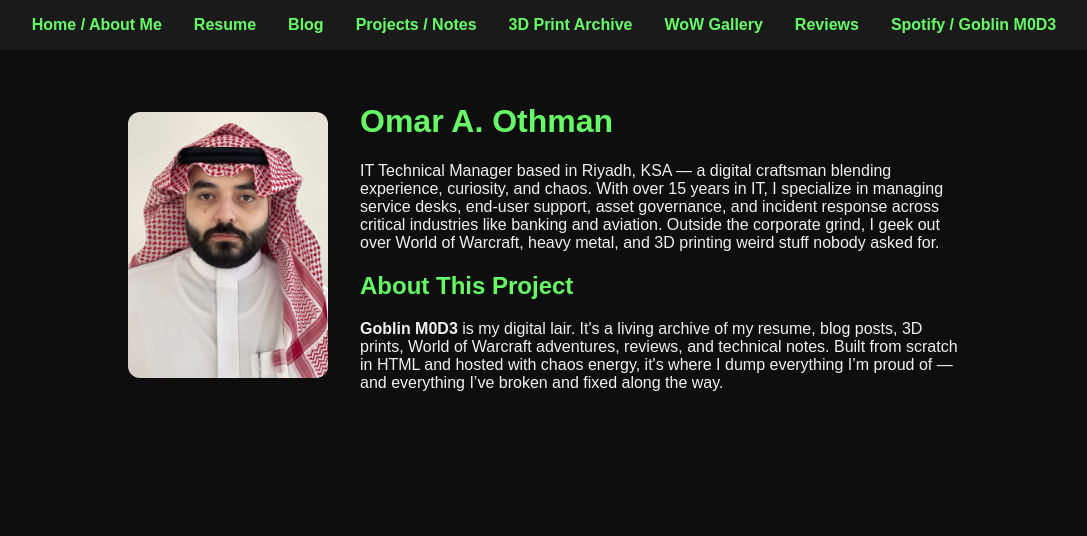
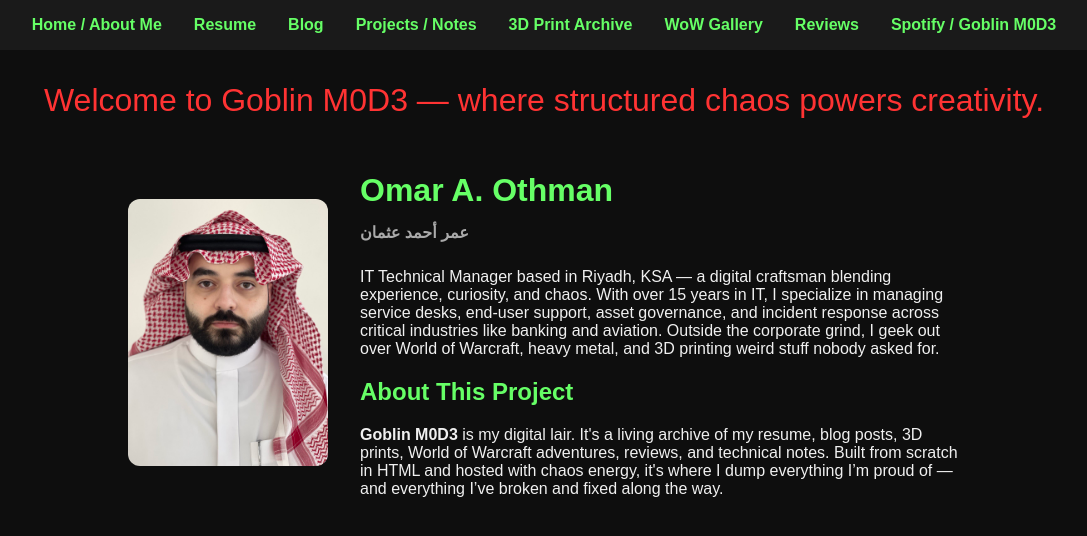
Before and after one commit to Niiro92Othman/Omar, a plain HTML site: page index.html in a window 1280 px wide. Shown: the whole page, without its empty margins (96-1183 px from the left). Drawn offline with Linux system fonts and the light colour scheme.

Commit message:
Update index.html
A bold welcome message at the top:
“Welcome to Goblin M0D3 — where structured chaos powers creativity.”

My full name in both English and Arabic:
Omar A. Othman / عمر أحمد عثمان

Increased font size and alignment for better impact.

```diff
--- a/index.html
+++ b/index.html
@@ -33,6 +33,12 @@
       flex-direction: column;
       align-items: center;
     }
+    .welcome {
+      font-size: 2rem;
+      color: #ff3333;
+      text-align: center;
+      margin-bottom: 2rem;
+    }
     .intro {
       display: flex;
       flex-direction: row;
@@ -67,10 +73,11 @@
     <a href="spotify.html">Spotify / Goblin M0D3</a>
   </nav>
   <main>
+    <div class="welcome">Welcome to Goblin M0D3 — where structured chaos powers creativity.</div>
     <div class="intro">
       <img src="photo_2022-09-27_22-55-32 (4).jpg" alt="Omar A. Othman">
       <div class="bio">
-        <h1>Omar A. Othman</h1>
+        <h1>Omar A. Othman<br><span style="font-size: 1rem; color: #aaa;">عمر أحمد عثمان</span></h1>
         <p>IT Technical Manager based in Riyadh, KSA — a digital craftsman blending experience, curiosity, and chaos. With over 15 years in IT, I specialize in managing service desks, end-user support, asset governance, and incident response across critical industries like banking and aviation. Outside the corporate grind, I geek out over World of Warcraft, heavy metal, and 3D printing weird stuff nobody asked for.</p>
         <h2>About This Project</h2>
         <p><strong>Goblin M0D3</strong> is my digital lair. It's a living archive of my resume, blog posts, 3D prints, World of Warcraft adventures, reviews, and technical notes. Built from scratch in HTML and hosted with chaos energy, it's where I dump everything I’m proud of — and everything I’ve broken and fixed along the way.</p>
```
